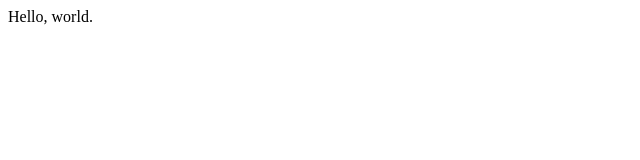
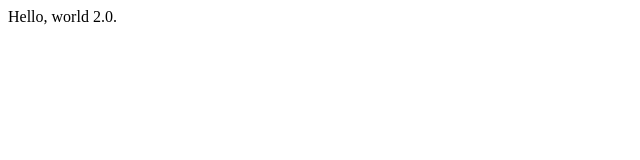
Before and after one commit to JEKarsten/jameskarsten.com, a plain HTML site: page index.html in a window 1280 px wide. Shown: the full height of the page, 0-640 px from the left. Drawn offline with Linux system fonts and the light colour scheme.

Commit message:
testing repo

```diff
--- a/index.html
+++ b/index.html
@@ -1,6 +1,6 @@
 <!DOCTYPE html>
 <html>
 <body>
-  Hello, world.
+  Hello, world 2.0.
 </body>
 </html>
```
